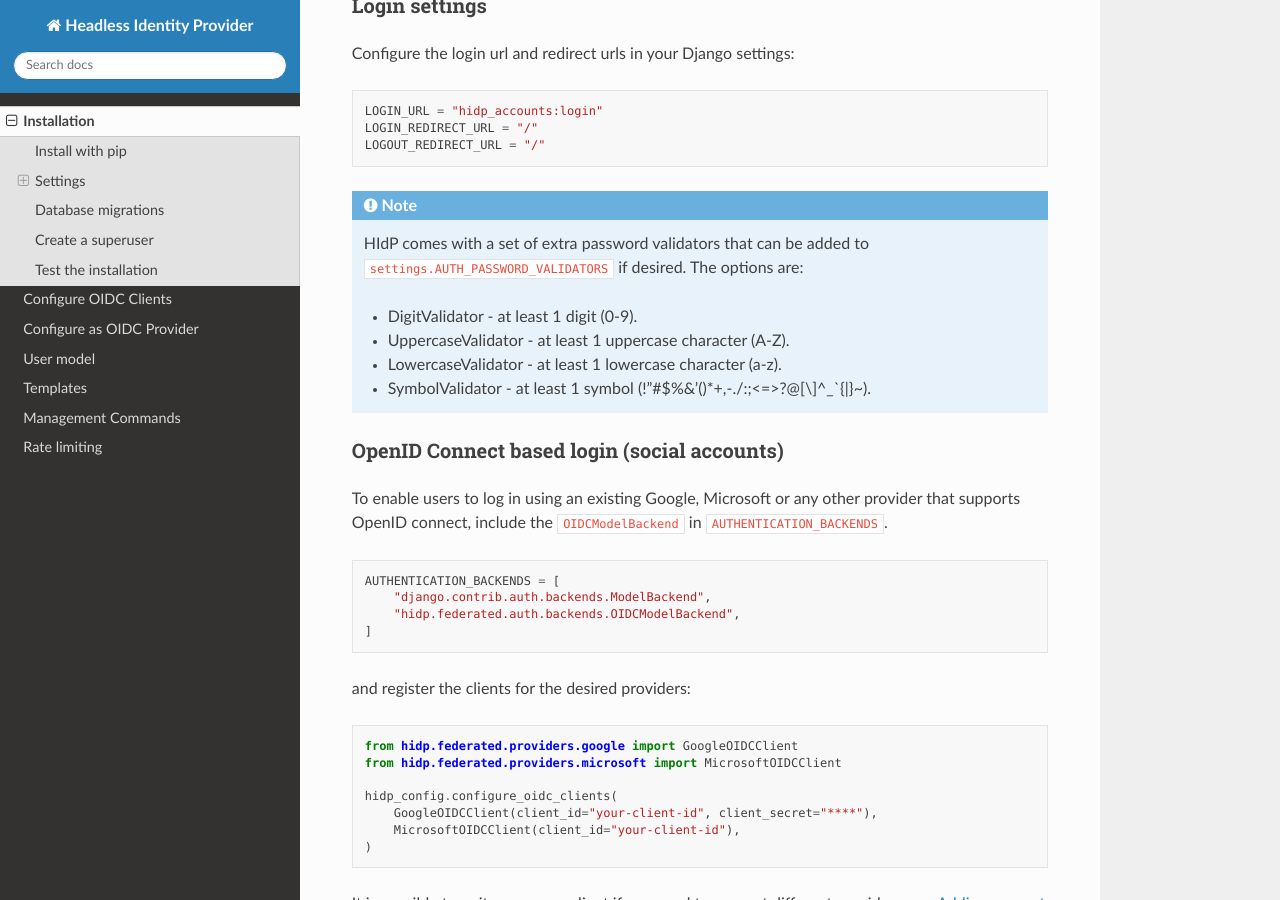
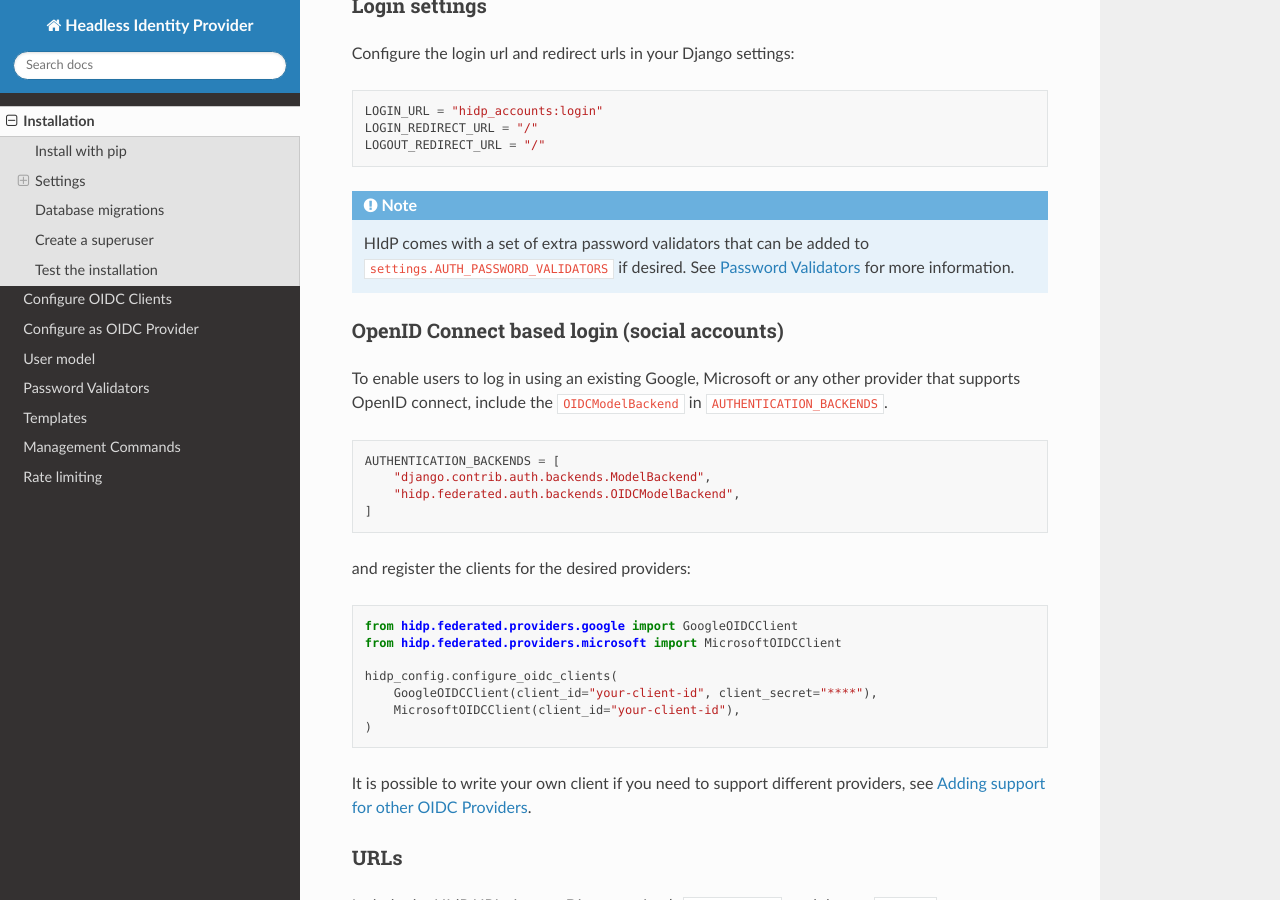
Before and after one commit to leukeleu/django-hidp, a Sphinx documentation site: the page built from packages/hidp/docs/installation.md, in a window 1280 px wide and 900 px high, scrolled down 1984 px. Built offline with Sphinx 7.4.7 and the Read the Docs theme 2.0.0, drawn with Linux system fonts in a browser that asks for light colours.

Commit message:
Add expanded password validation docs

```diff
--- a/packages/hidp/docs/installation.md
+++ b/packages/hidp/docs/installation.md
@@ -95,12 +95,8 @@ LOGOUT_REDIRECT_URL = "/"
 
 :::{note}
 HIdP comes with a set of extra password validators that can be added to
-`settings.AUTH_PASSWORD_VALIDATORS` if desired. The options are:
-
-- DigitValidator - at least 1 digit (0-9).
-- UppercaseValidator - at least 1 uppercase character (A-Z).
-- LowercaseValidator - at least 1 lowercase character (a-z).
-- SymbolValidator - at least 1 symbol (!"#$%&'()*+,-./:;<=>?@[\\]^_`{|}~).
+`settings.AUTH_PASSWORD_VALIDATORS` if desired. See [Password Validators](project:password-validation.md)
+for more information.
 
 :::
 ### OpenID Connect based login (social accounts)
```
Also changed, not shown: packages/hidp/docs/index.md (+1 -0 lines), packages/hidp/docs/password-validation.md (added, +43 -0 lines).
